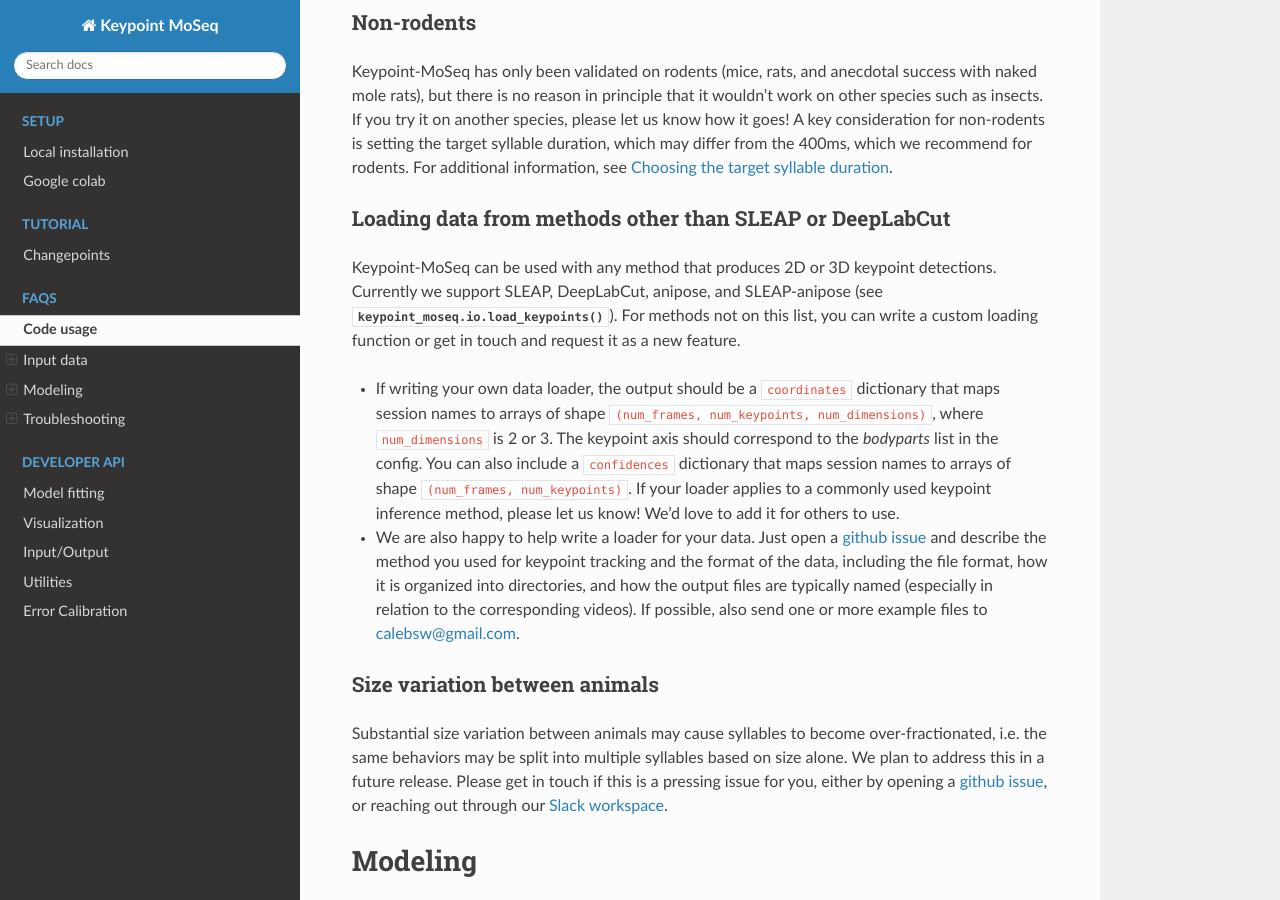
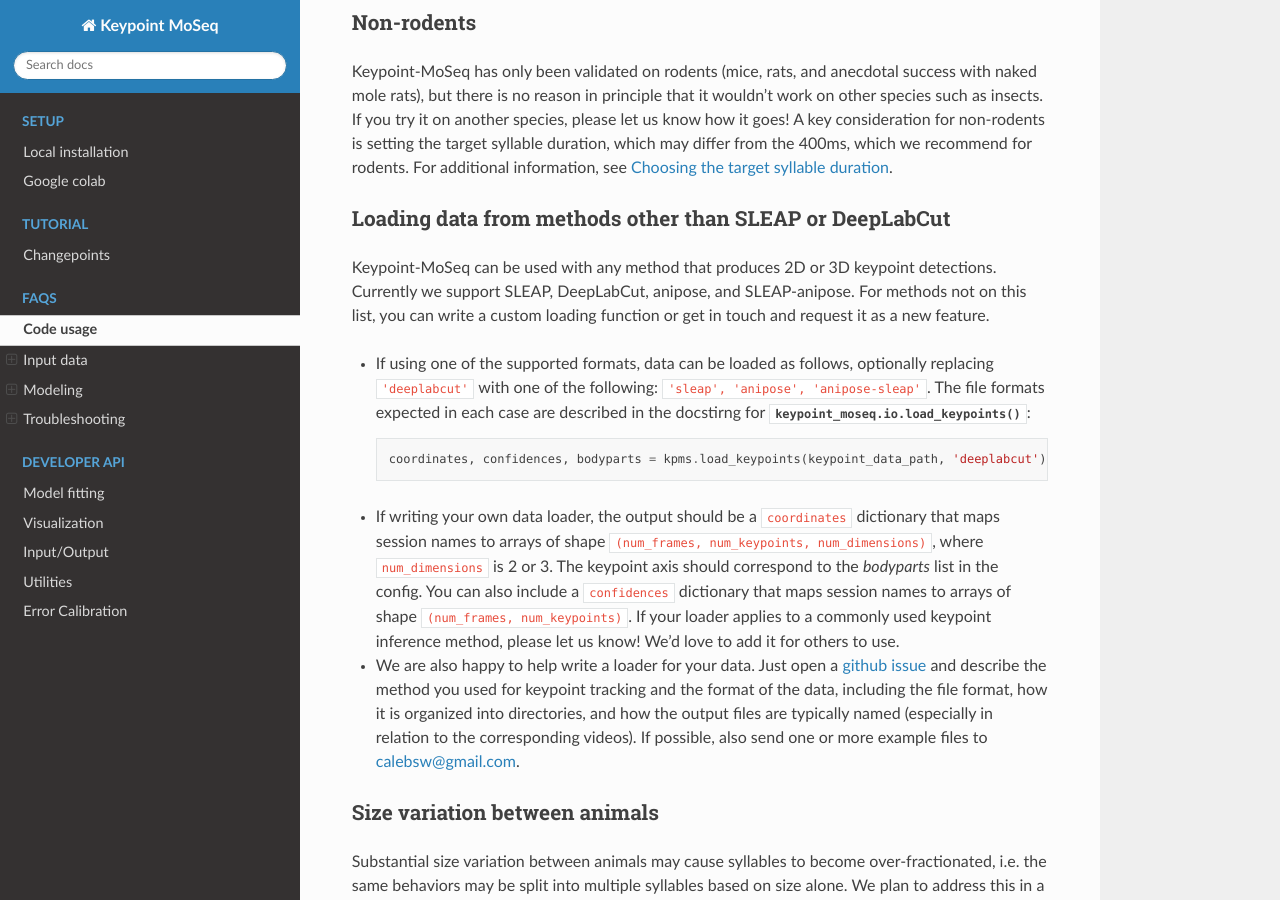
Before and after one commit to dattalab/keypoint-moseq, a Sphinx documentation site: the page built from docs/source/FAQs.rst, in a window 1280 px wide and 900 px high, scrolled down 2380 px. Built offline with Sphinx 7.4.7 and the Read the Docs theme 2.0.0, drawn with Linux system fonts in a browser that asks for light colours; pages that are not in the unit, such as notebooks, are missing from menus.

Commit message:
updated anipose-loading docs

```diff
--- a/docs/source/FAQs.rst
+++ b/docs/source/FAQs.rst
@@ -72,7 +72,12 @@ Keypoint-MoSeq has only been validated on rodents (mice, rats, and anecdotal suc
 
 Loading data from methods other than SLEAP or DeepLabCut
 --------------------------------------------------------
-Keypoint-MoSeq can be used with any method that produces 2D or 3D keypoint detections. Currently we support SLEAP, DeepLabCut, anipose, and SLEAP-anipose (see :py:func:`keypoint_moseq.io.load_keypoints`). For methods not on this list, you can write a custom loading function or get in touch and request it as a new feature.
+Keypoint-MoSeq can be used with any method that produces 2D or 3D keypoint detections. Currently we support SLEAP, DeepLabCut, anipose, and SLEAP-anipose. For methods not on this list, you can write a custom loading function or get in touch and request it as a new feature.
+
+- If using one of the supported formats, data can be loaded as follows, optionally replacing ``'deeplabcut'`` with one of the following: ``'sleap', 'anipose', 'anipose-sleap'``. The file formats expected in each case are described in the docstirng for :py:func:`keypoint_moseq.io.load_keypoints`::
+
+   coordinates, confidences, bodyparts = kpms.load_keypoints(keypoint_data_path, 'deeplabcut')
+
 
 - If writing your own data loader, the output should be a ``coordinates`` dictionary that maps session names to arrays of shape ``(num_frames, num_keypoints, num_dimensions)``, where ``num_dimensions`` is 2 or 3. The keypoint axis should correspond to the `bodyparts` list in the config. You can also include a ``confidences`` dictionary that maps session names to arrays of shape ``(num_frames, num_keypoints)``. If your loader applies to a commonly used keypoint inference method, please let us know! We'd love to add it for others to use.
 
```
